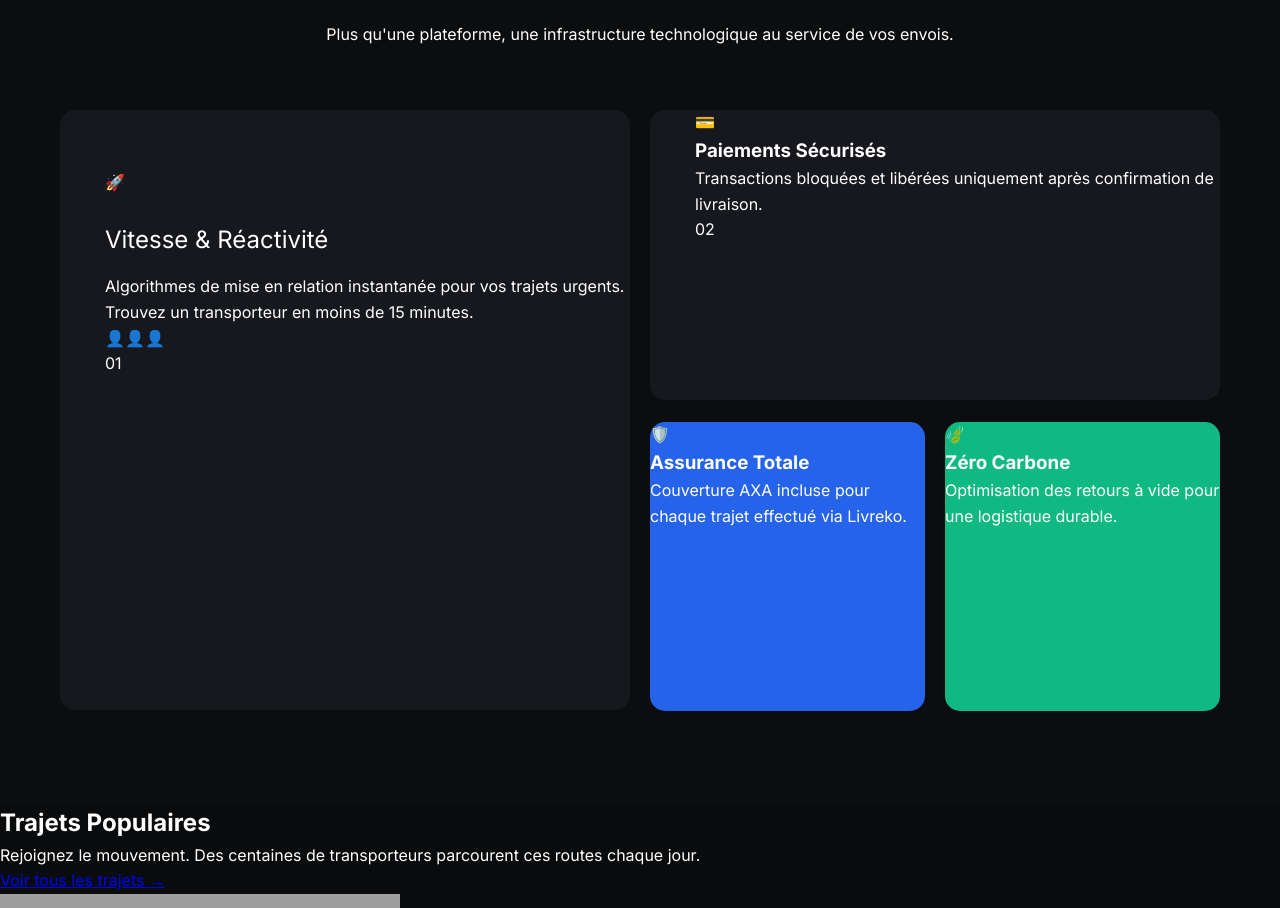
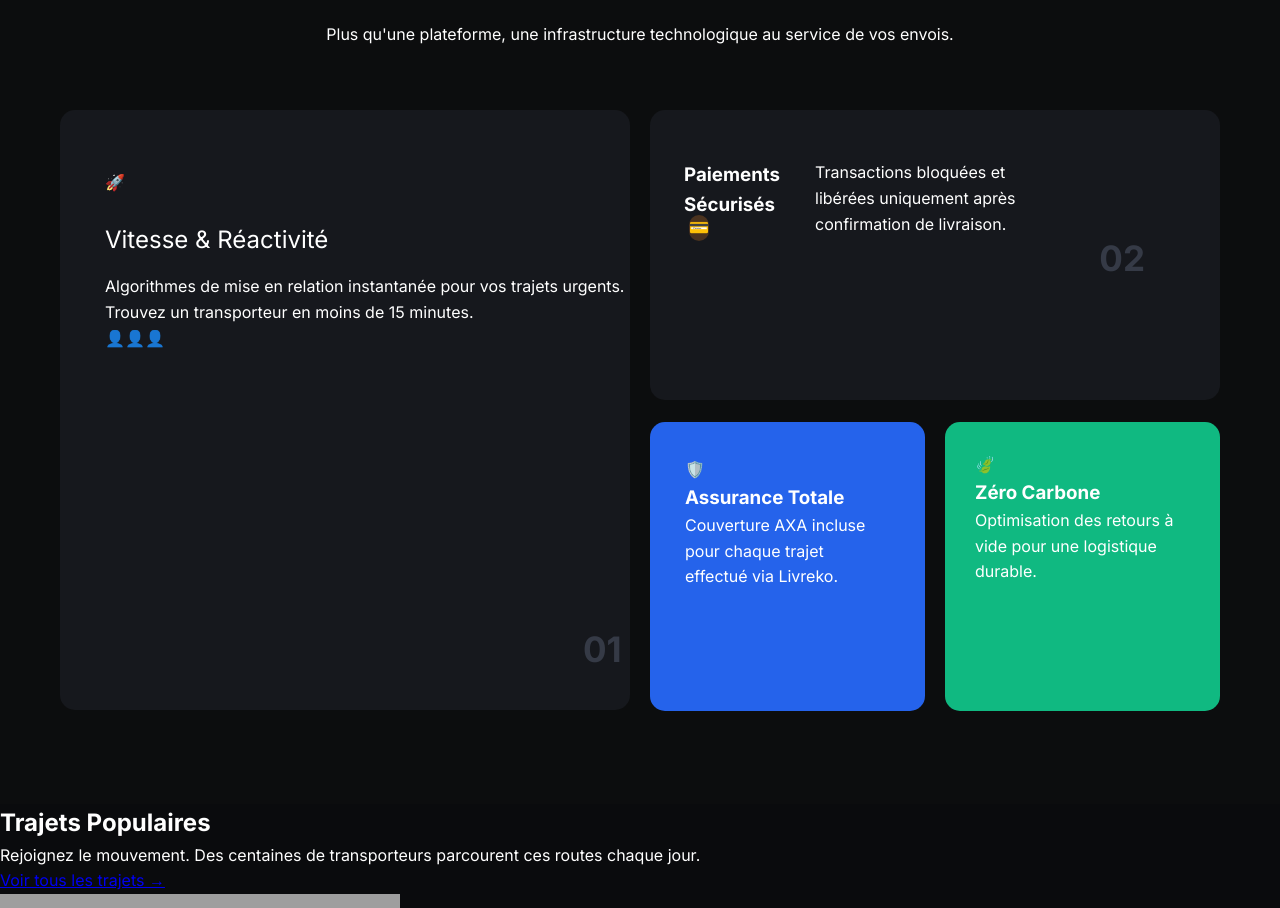
Before and after one commit to DevLaravelNyAina/LIVREKO_FRONTEND, a Vue app: page / in a window 1280 px wide. Shown: the part 1137-2045 px from the top of the page. Built offline with nearby package versions, Linux system fonts and the light colour scheme; grey boxes are pictures that could not be loaded.

Commit message:
add content css

```diff
--- a/src/assets/features.css
+++ b/src/assets/features.css
@@ -19,7 +19,7 @@
     font-size: 1rem;
 }
 
-/*********************** features-grid ****************/
+/*********************** features-grid ****************************************/
 
 .features-grid {
     display: grid;
@@ -47,12 +47,65 @@
     margin-top: 15px;
 }
 
+.feature-card_large-card_dark-card .card-number{
+    margin-top: 270px;
+    margin-left: 478px;
+    font-size: 35px;
+    font-weight: 700;
+    color: #353a46;
+    position: absolute;
+
+}
+
+/*****************************row_card*****************************************/
+
 .feature-card_dark-card_row-card{
     background-color: var(--card-dark);
     height: 290px;
     border-radius: 15px;
-    padding-inline-start: 45px;
+    padding-inline-start: 34px;
 }
+
+.feature-card_dark-card_row-card_status{
+    padding-block: 50px;
+    display: flex;
+    gap: 35px;
+}
+
+.icon-square{
+    background-color:#4B331F;
+    margin-top: 55px;
+    margin-inline-start: 5px;
+    border-radius: 15px;
+    position: absolute;
+}
+
+.icon-square svg{
+    margin-block:24px;
+    margin-inline: 27px;
+}
+
+.feature-card_dark-card_row-card_description{
+    margin-top: 55px;
+    margin-inline-start: 118px;
+}
+
+.feature-card_dark-card_row-card_description p{
+    font-size: 14px;
+    margin-top:8px;
+    font-weight: 200;
+    line-height: 20px;
+}
+
+.feature-card_dark-card_row-card .card-number{
+    font-size: 35px;
+    font-weight: 700;
+    margin-inline-end: 75px;
+    margin-block: 70px;
+    color: #353a46;
+}
+
+/*********************************sub_grid******************************************/
 
 .feature-sub-grid{
     display: grid;
@@ -66,9 +119,30 @@
     height: 289px;
     border-radius: 15px;
 }
+.feature-card_blue-card{
+    padding: 35px;
+}
+
+.feature-card_description{
+    margin-top: 120px;
+}
+
+.feature-card_description h3{
+    font-size: 18px;
+    font-weight: 400;
+}
+
+.feature-card_description p{
+    font-size: 12px;
+    line-height: 18px;
+}
 
 .feature-card_green-card{
     background-color: var(--green);
     height: 289px;
     border-radius: 15px;
 }
+
+.feature-card_green-card{
+    padding: 30px;
+}
```
